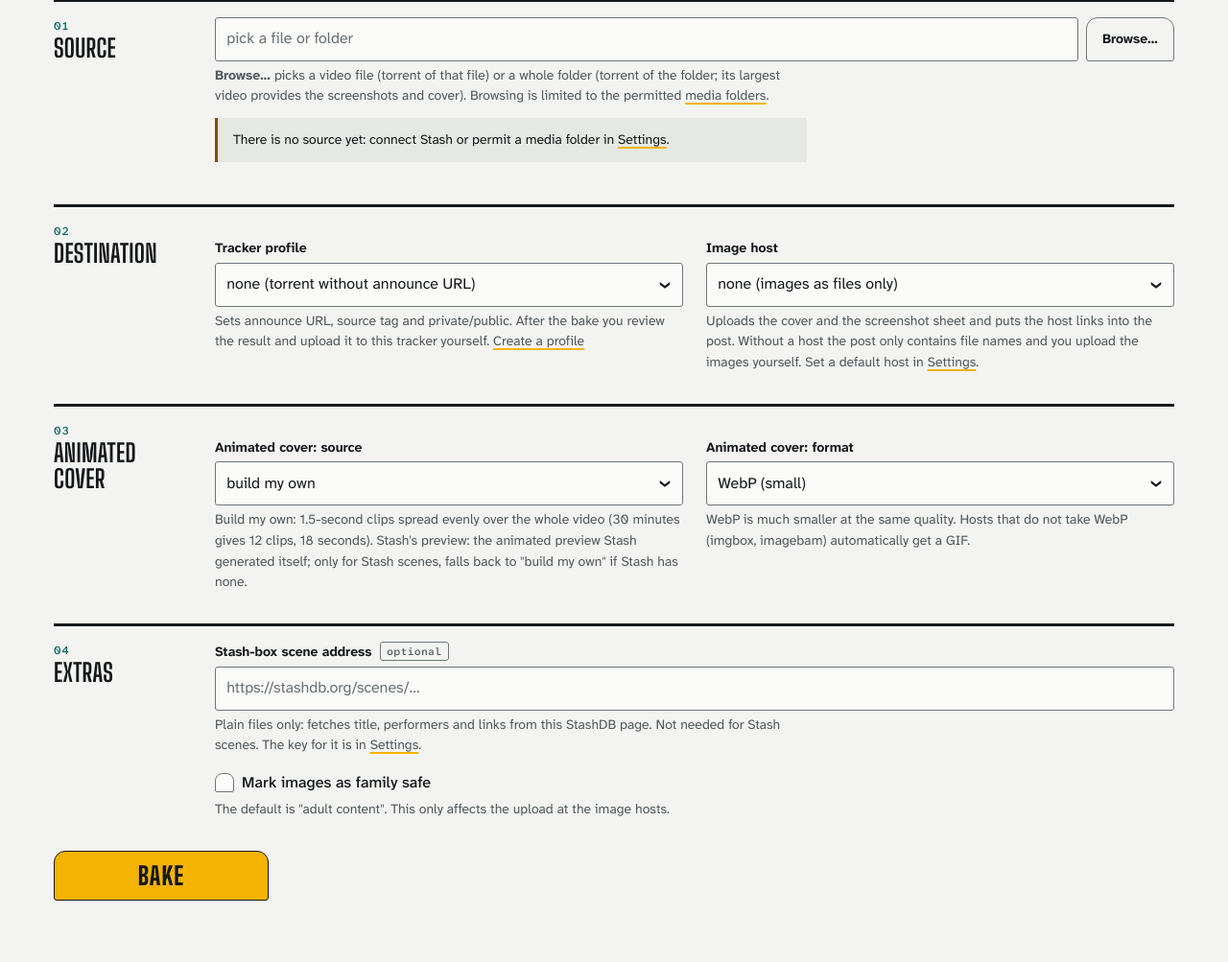
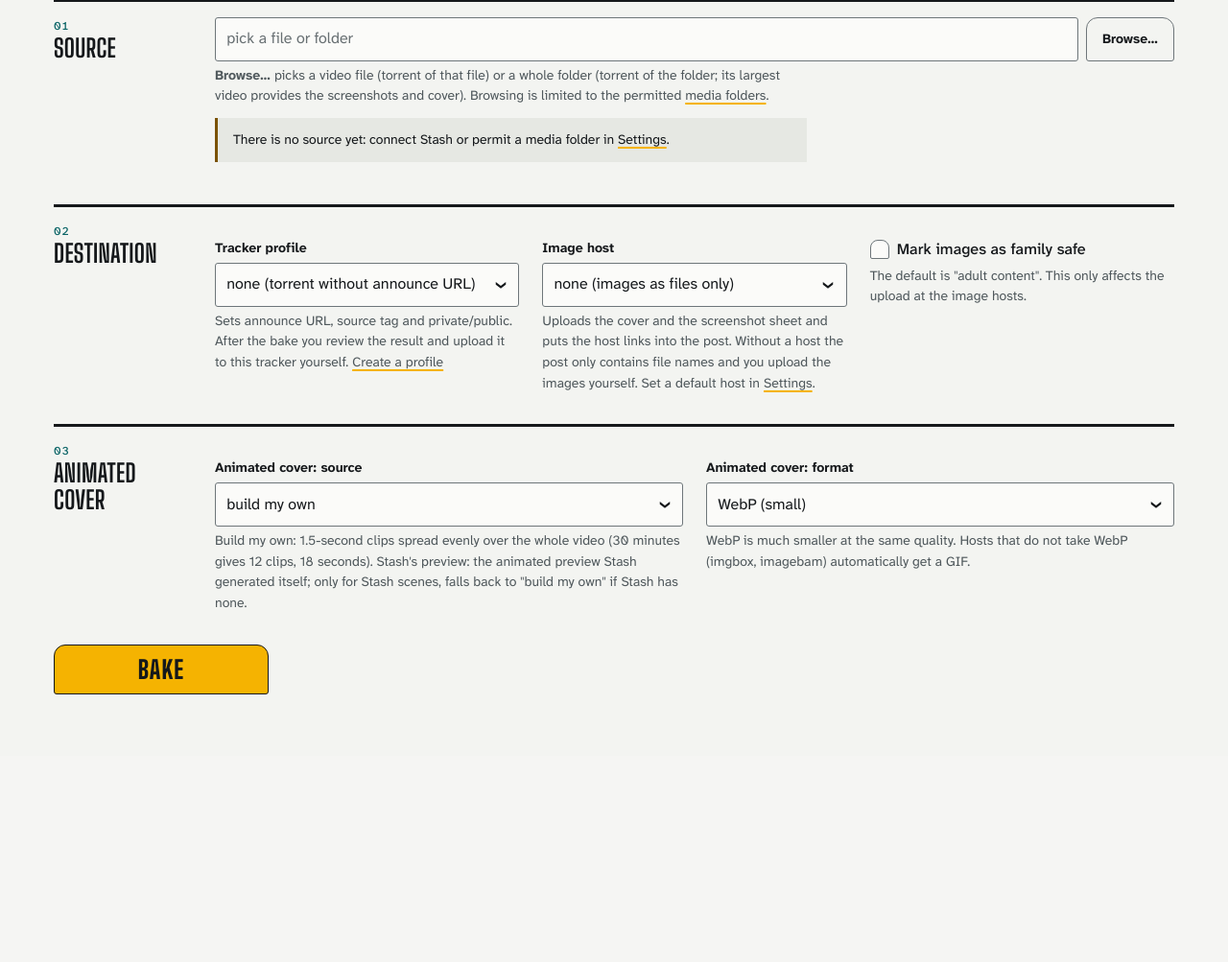
Before and after one commit to brewing8309/TorrentBakery, a FastAPI app: page / in a window 1280 px wide. Shown: the part 261-1264 px from the top of the page at 96% size. After the commit the page ends 985 px from the top, so only its background shows below. Run offline with FastAPI, Linux system fonts and the light colour scheme.

Commit message:
Drop Extras block; manual stash-box search/address fallback below file matches
Co-Authored-By: Claude Sonnet 5.5 <noreply@anthropic.com>

```diff
--- a/src/torrentbakery/web/app.py
+++ b/src/torrentbakery/web/app.py
@@ -145,10 +145,10 @@ def create_app(out_root: Path = Path("out"), config_path: Path | None = None, ma
         ]
 
     @app.get("/stashbox/search")
-    def stashbox_search(name: str):
+    def stashbox_search(name: str, manual: bool = False):
         """Scene candidates for a picked file, from every configured stash-box; the user makes the final choice."""
         c = cfg()
-        terms, date = stashbox_source.search_terms(name)
+        terms, date = stashbox_source.search_terms(name) if not manual else ([name.strip()] if name.strip() else [], "")
 
         def one(item):
             box_name, box = item
--- a/src/torrentbakery/web/templates/index.html
+++ b/src/torrentbakery/web/templates/index.html
@@ -17,6 +17,7 @@
         </div>
         <input type="hidden" name="source" id="source-value">
         <input type="hidden" name="label" id="label-value">
+        <input type="hidden" name="stashbox" id="stashbox">
         <p class="help">{% if stash %}Type 3+ letters of a title to get matching Stash scenes to click. A scene's number is in Stash's address bar (<code>…/scenes/1234</code>).{% endif %}
           <b>Browse…</b> picks a video file (torrent of that file) or a whole folder (torrent of the folder; its largest video provides the screenshots and cover). Browsing is limited to the permitted <a href="/settings#roots">media folders</a>.</p>
         <div id="results"></div>
@@ -33,6 +34,8 @@
         <div><label for="upload">Image host</label>
           <select id="upload" name="upload"><option value="">none (images as files only)</option>{% set chosen_host = last["upload"] if "upload" in last else default_host %}{% for h in hosts %}<option{% if h == chosen_host %} selected{% endif %}>{{ h }}</option>{% endfor %}</select>
           <p class="help">Uploads the cover and the screenshot sheet and puts the host links into the post. Without a host the post only contains file names and you upload the images yourself. Set a default host in <a href="/settings#hosts">Settings</a>.</p></div>
+        <div><label class="check"><input type="checkbox" name="sfw" value="1"{% if last.get("sfw") %} checked{% endif %}> Mark images as family safe</label>
+          <p class="help">The default is "adult content". This only affects the upload at the image hosts.</p></div>
       </div>
     </div>
     <div class="group">
@@ -44,16 +47,6 @@
         <div><label for="cover_format">Animated cover: format</label>
           <select id="cover_format" name="cover_format"><option value="webp"{% if (last.get("cover_format") or cover_format) == "webp" %} selected{% endif %}>WebP (small)</option><option value="gif"{% if (last.get("cover_format") or cover_format) == "gif" %} selected{% endif %}>GIF (plays everywhere)</option></select>
           <p class="help">WebP is much smaller at the same quality. Hosts that do not take WebP (imgbox, imagebam) automatically get a GIF.</p></div>
-      </div>
-    </div>
-    <div class="group">
-      <h2 class="group-title">Extras</h2>
-      <div class="group-body">
-        <label for="stashbox">Stash-box scene address <span class="badge">optional</span></label>
-        <input type="text" id="stashbox" name="stashbox" placeholder="https://stashdb.org/scenes/…">
-        <p class="help">Plain files only: fetches title, performers and links from this StashDB page. Not needed for Stash scenes.{% if has_boxes %} Picking a file searches your stash-boxes by its name; click a match there and this field is filled in.{% endif %} The key for it is in <a href="/settings#stashbox">Settings</a>.</p>
-        <label class="check"><input type="checkbox" name="sfw" value="1"{% if last.get("sfw") %} checked{% endif %}> Mark images as family safe</label>
-        <p class="help">The default is "adult content". This only affects the upload at the image hosts.</p>
       </div>
     </div>
     <p class="bake-submit"><button type="submit" class="btn-lg">Bake</button></p>
@@ -91,16 +84,16 @@ const boxBox = document.getElementById("box-results"), boxField = document.getEl
 const pick = path => { src.value = path; srcValue.value = path; labelValue.value = ""; box.innerHTML = ""; dlg.close(); boxSearch(path); };
 
 // ---- a picked file: look it up by name in every configured stash-box; choosing a match is up to the user
-async function boxSearch(path) {
+async function boxSearch(path, manual) {
   boxBox.innerHTML = ""; boxField.value = "";
   {% if has_boxes %}
   const note = document.createElement("p"); note.className = "searching"; note.setAttribute("role", "status");
   const spin = document.createElement("span"); spin.className = "spinner"; spin.setAttribute("aria-hidden", "true");
   note.append(spin, "Searching your stash-boxes for this file name…"); boxBox.append(note);
   let d;
-  try { d = await (await fetch("/stashbox/search?name=" + encodeURIComponent(path))).json(); }
-  catch (e) { note.className = "err"; note.textContent = "The stash-box search failed."; return; }
-  if (src.value !== path) return;  // another source was picked meanwhile
+  try { d = await (await fetch("/stashbox/search?name=" + encodeURIComponent(path) + (manual ? "&manual=true" : ""))).json(); }
+  catch (e) { note.className = "err"; note.textContent = "The stash-box search failed."; manualRow(path); return; }
+  if (!manual && src.value !== path) return;  // another source was picked meanwhile
   boxBox.innerHTML = "";
   const head = document.createElement("p"); head.className = "help";
   head.textContent = "Stash-box matches for “" + d.term + "” (optional, click one to take its metadata):";
@@ -124,8 +117,22 @@ async function boxSearch(path) {
       boxBox.append(btn);
     }
   }
-  if (!any && !d.boxes.some(b => b.error)) head.textContent = "No stash-box match for “" + d.term + "”. You can paste a scene address below.";
+  if (!any && !d.boxes.some(b => b.error)) head.textContent = "No stash-box match for “" + d.term + "”. Search by hand below.";
+  manualRow(path);
   {% endif %}
+}
+// fallback: own search term, or paste a stash-box scene address directly
+function manualRow(path) {
+  const row = document.createElement("div"); row.className = "row-input";
+  const inp = document.createElement("input"); inp.type = "text"; inp.placeholder = "Search stash-boxes by title, or paste a scene address (https://stashdb.org/scenes/…)"; inp.setAttribute("aria-label", "Manual stash-box search");
+  const go = document.createElement("button"); go.type = "button"; go.className = "ghost"; go.textContent = "Search";
+  const run = () => {
+    const v = inp.value.trim(); if (!v) return;
+    if (/^https?:\/\//.test(v)) { boxField.value = v; for (const o of boxBox.querySelectorAll(".scene-hit")) o.classList.remove("chosen"); go.textContent = "Address set ✓"; return; }
+    boxSearch(v, true);
+  };
+  go.onclick = run; inp.addEventListener("keydown", e => { if (e.key === "Enter") { e.preventDefault(); run(); } });
+  row.append(inp, go); boxBox.append(row);
 }
 function item(kind, text, size, onclick) {
   const b = document.createElement("button");
```
Also changed, not shown: 1 other file.
